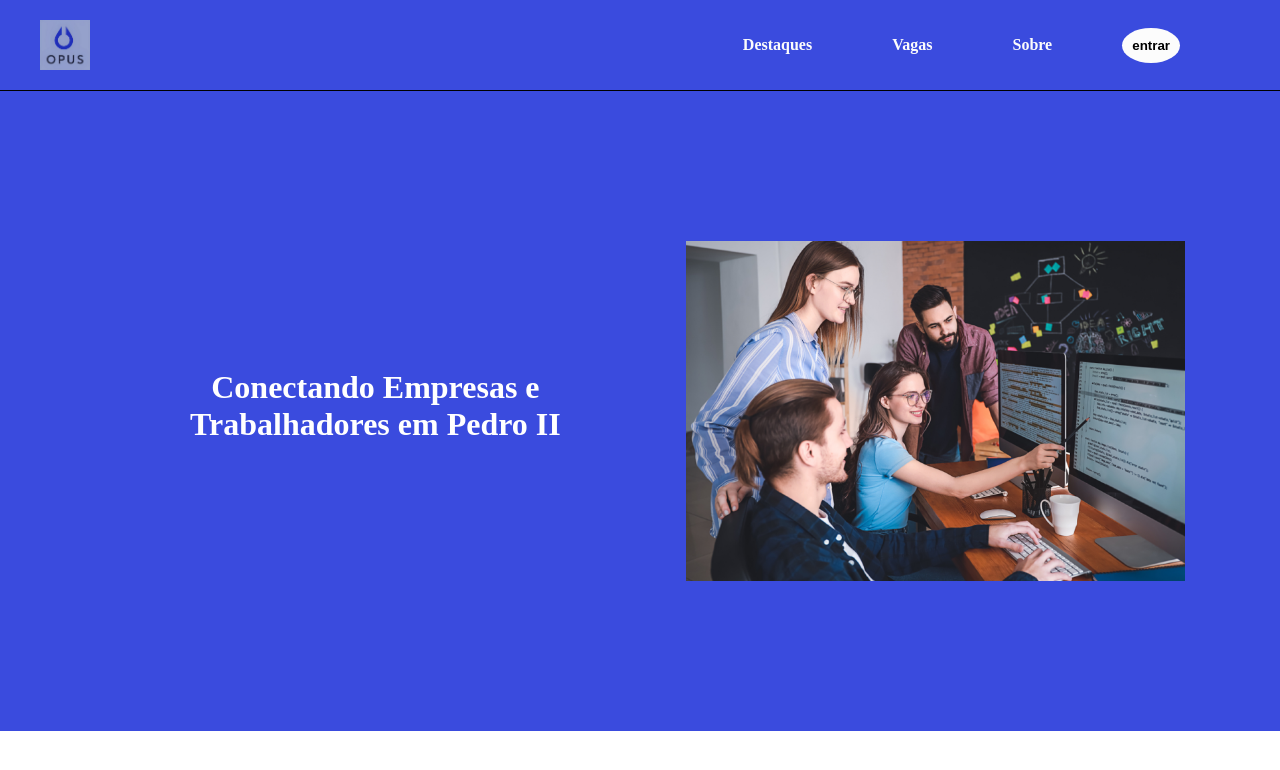
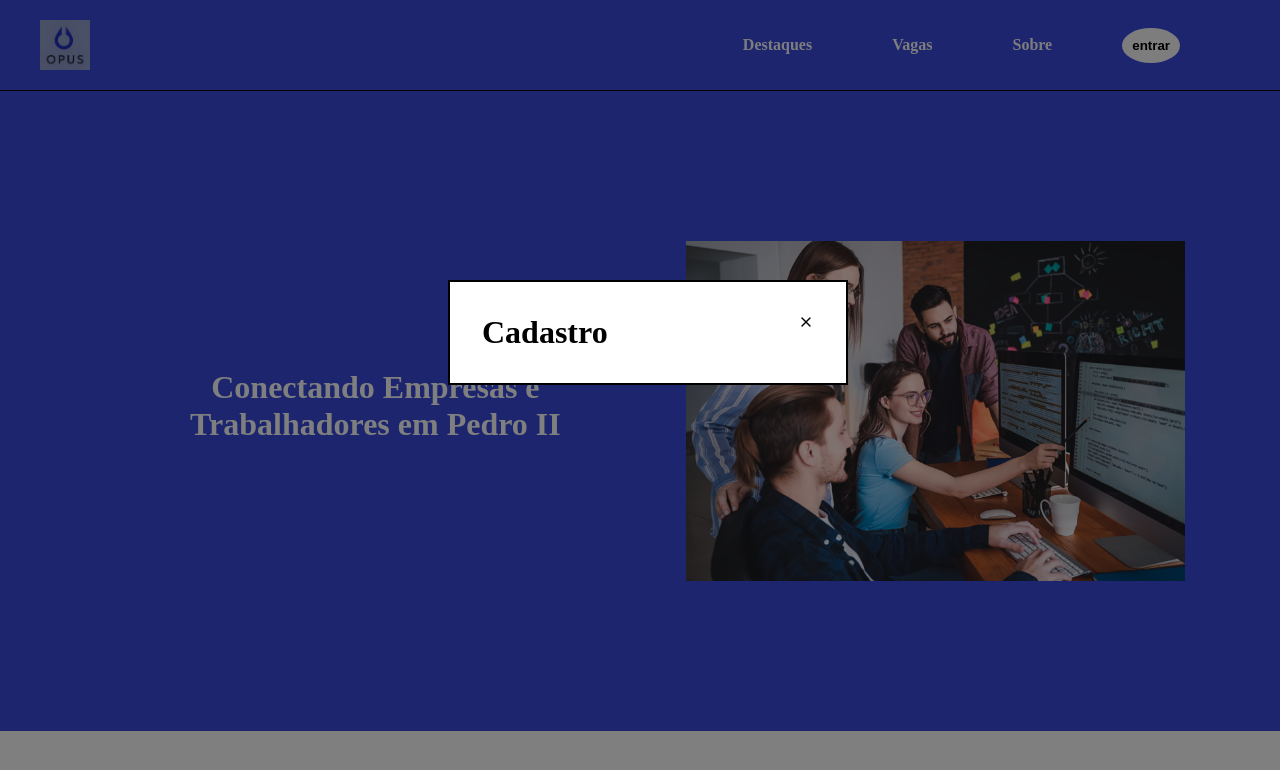
Before and after one commit to ruanvictordev/opus, a React (Vite) app in the folder client/: page / in a window 1280 px wide. Both pictures are taken after a click on the button "entrar". Shown: the top 770 px of the page. Built offline with nearby package versions, Linux system fonts and the light colour scheme.

Commit message:
adicionando modal

```diff
--- a/client/package.json
+++ b/client/package.json
@@ -12,6 +12,9 @@
     "preview": "vite preview"
   },
   "dependencies": {
+    "@emotion/react": "^11.13.0",
+    "@emotion/styled": "^11.13.0",
+    "@mui/material": "^5.16.6",
     "axios": "^1.7.2",
     "framer-motion": "^11.3.22",
     "react": "^18.3.1",
--- a/client/src/components/Header/Navbar.tsx
+++ b/client/src/components/Header/Navbar.tsx
@@ -3,8 +3,15 @@ import img from "../../assets/img/opus_logo.jpeg";
 import { FiAlignJustify, FiX } from "react-icons/fi";
 import { motion } from "framer-motion";
 import { useState } from "react";
+import React from "react";
+import Modal from "@mui/material/Modal";
+import Box from "@mui/material/Box";
+
 export default function Navbar() {
   const [show, setShow] = useState(false);
+  const [open, setOpen] = React.useState(false);
+  const handleOpen = () => setOpen(true);
+  const handleClose = () => setOpen(false);
 
   const handShow = () => {
     setShow(!show); // aqui ele muda o valor boolean da variavel ao clicar
@@ -54,7 +61,7 @@ export default function Navbar() {
                     animate={{ x: 0, opacity: 1 }}
                     transition={{ ease: "easeOut", duration: 0.5 }}
                   >
-                    <S.StyledLinkMobile to="">entrar</S.StyledLinkMobile>
+                    <S.Button onClick={handleOpen}>entrar</S.Button>
                   </motion.div>
                 </S.DivM>
               </S.DivR>
@@ -69,9 +76,24 @@ export default function Navbar() {
             <S.StyledLink to="">Destaques</S.StyledLink>
             <S.StyledLink to="">Vagas</S.StyledLink>
             <S.StyledLink to="">Sobre</S.StyledLink>
-            <S.Button>entrar</S.Button>
+            <S.Button onClick={handleOpen}>entrar</S.Button>
           </S.Div>
         </S.Nav>
+        <Modal
+          open={open}
+          onClose={handleClose}
+          aria-labelledby="modal-modal-title"
+          aria-describedby="modal-modal-description"
+        >
+          <Box>
+            <S.Modal>
+              <S.PositionI>
+                <FiX onClick={handleClose} />
+              </S.PositionI>
+              <S.H1>Cadastro</S.H1>
+            </S.Modal>
+          </Box>
+        </Modal>
       </S.Main>
     </>
   );
--- a/client/src/components/Header/styles.ts
+++ b/client/src/components/Header/styles.ts
@@ -5,7 +5,6 @@ import { theme } from "../../styles/theme";
 export const Main = Styled.div`
 width:100%;
 `;
-
 export const Nav = Styled.div`
   display: flex;
   align-items:center;
@@ -46,7 +45,38 @@ export const Button = Styled.button`
   margin:0px 60px 0px 60px;
   border:none;
   font-weight:bold;
+  cursor:pointer;
+  @media(max-width:768px){
+    background:${theme.colors.colorOne};
+    color:${theme.colors.colorFour};
+    margin-bottom:20px;
+  }
 
+`;
+export const Modal = Styled.div`
+  position: absolute;
+  transform:translate(-50%,- 50%);
+  top: 35%;
+  left: 35%;
+  width: 400px;
+  background: white;
+  border: 2px solid #000;
+  box-shadow: 4px black;
+  padding:32px;
+  @media(max-width:768px){
+    position: absolute;
+  transform:translate(-50%,- 50%);
+  top: 20%;
+  left: 10%;
+  }
+
+`;
+export const PositionI = Styled.div`
+  display:inline-block;
+  float:right;
+`;
+export const H1 = Styled.h1`
+  font-weight:bold;
 `;
 
 export const P = Styled.p`
@@ -65,22 +95,21 @@ export const DivR = Styled.div`
 
 @media (max-width: 768px){
   display:inline-block;
-  height:95px;
+  height:94px;
   float:right;
 }
 `;
 export const DivM = Styled.div`
  @media (max-width:768px){
   display:flex;
-  position:relative;
-  z-index: 1;
   flex-direction:column;
   justify-content:center;
   align-items:center;
   background:${theme.colors.colorFour};
   width:100px;
-  gap:10px;
+  gap:4px;
   border-radius:20px;
+  height:150px;
  }
 `;
 
@@ -92,7 +121,9 @@ export const iconResponsi = Styled.div`
   display: none;
 
   @media (max-width: 768px) {
-    display: block;
+    display: inline-block;
+    text-align:center;
+    margin-top:10px;
     cursor:pointer;
     font-size:30px;
   }
```
Also changed, not shown: client/src/pages/Home/Home.tsx (+2 -6 lines), 1 other file (tests, documents, lock files or other folders).
